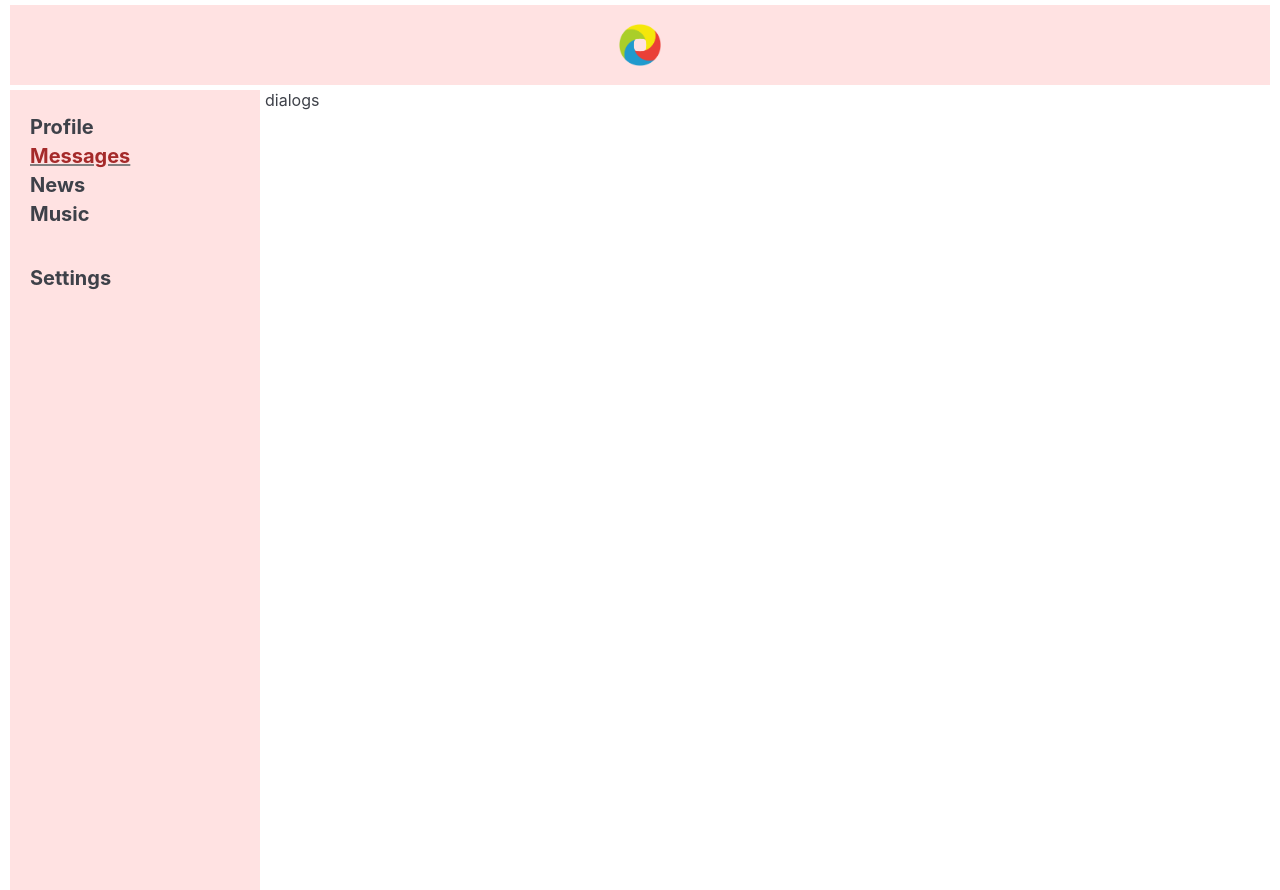
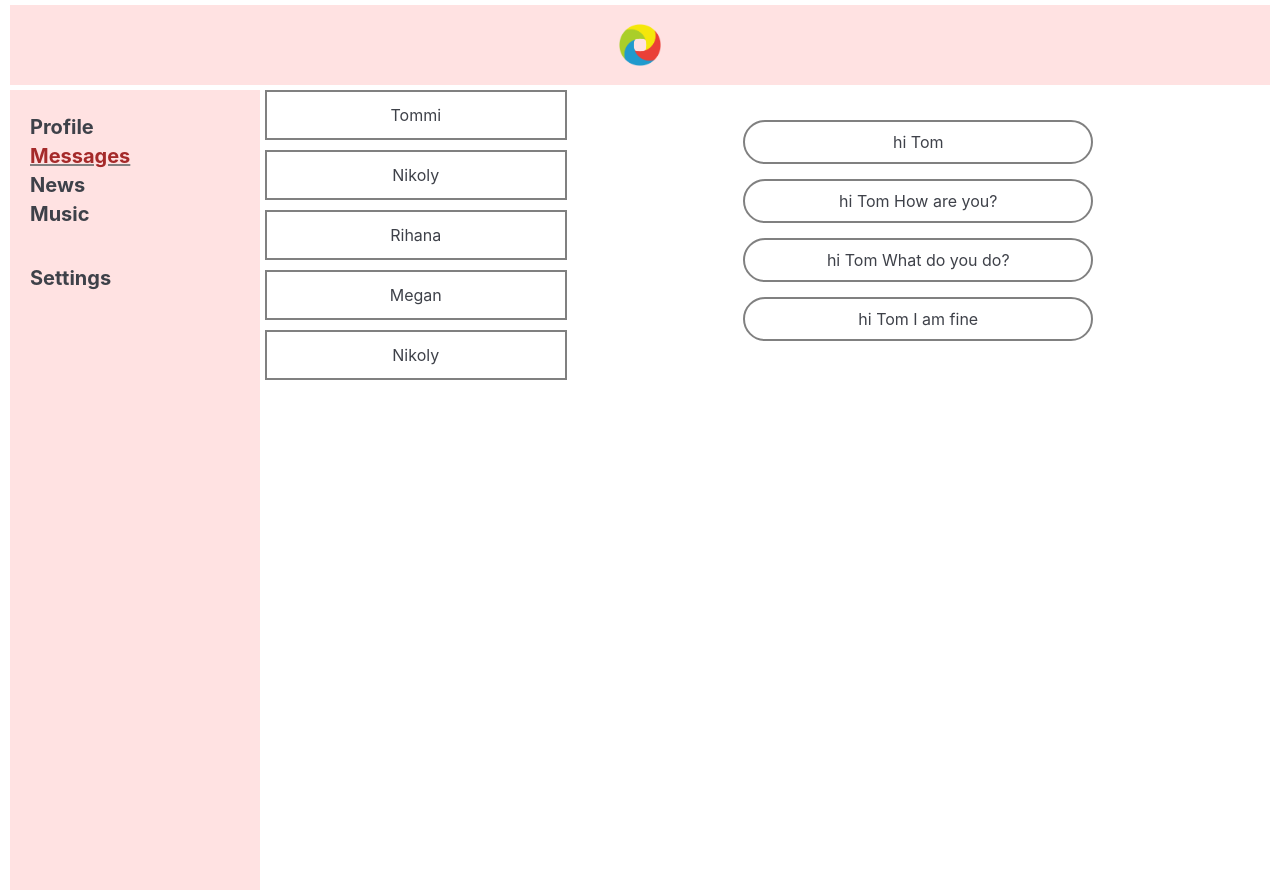
Before and after one commit to lelickau/react_s-one, a React (Create React App) app: page /pageDialogs in a window 1280 px wide. Built offline with nearby package versions, Linux system fonts and the light colour scheme.

Commit message:
15.03.21 v1.2

```diff
--- a/src/App.js
+++ b/src/App.js
@@ -11,18 +11,19 @@ import PageSettings from './components/pageSettings/pageSettings';
 
 
 
-const App = () => {
+const App = (props) => {
+	console.log(props);
 	return (
 		<BrowserRouter>
 		<div className="container">
 			<Header/>
 			<main className="main">
 				<NavBar/>
-				<Route path="/pageProfile" component={PageProfile}/>
-				<Route path="/pageDialogs" component={PageDialogs}/>
-				<Route path="/pageMusic" component={PageMusic}/>
-				<Route path="/pageNews" component={PageNews}/>
-				<Route path="/pageSettings" component={PageSettings}/>
+				<Route path="/pageProfile" render={ () => <PageProfile posts={props.propsPost.posts}/>}/>
+				<Route path="/pageDialogs" render={ () => <PageDialogs dialogs={props.propsPost.dialogs} messages={props.propsPost.messages}/>}/>
+				<Route path="/pageMusic" render={ () => <PageMusic/>}/>
+				<Route path="/pageNews" render={ () => <PageNews/>}/>
+				<Route path="/pageSettings" render={ () => <PageSettings/>}/>
 			</main>
 
 		</div>
--- /dev/null
+++ b/src/components/pageDialogs/dialogItem/dialogItem.jsx
@@ -0,0 +1,12 @@
+import React from 'react';
+import {NavLink} from 'react-router-dom';
+import style from './dialogItem.module.css';
+
+const DialogItem = (props) => {
+    let path = '/pageDialogs/' + props.id;
+    return (
+        <NavLink to={path} className={style.dialog__item}>{props.name}</NavLink>
+    )
+}
+
+export default DialogItem;
--- /dev/null
+++ b/src/components/pageDialogs/dialogItem/dialogItem.module.css
@@ -0,0 +1,9 @@
+.dialog__item {
+    width: 100%;
+    height: 50px;
+    display: flex;
+    justify-content: center;
+    align-items: center;
+    border: gray 2px solid;
+    margin-bottom: 10px;
+}
--- /dev/null
+++ b/src/components/pageDialogs/message/message.jsx
@@ -0,0 +1,11 @@
+import React from 'react';
+import style from './message.module.css';
+
+
+const Message = (props) => {
+    return (
+        <div className={style.message__item}>{props.text}</div>
+    )
+}
+
+export default Message;
--- /dev/null
+++ b/src/components/pageDialogs/message/message.module.css
@@ -0,0 +1,10 @@
+.message__item {
+    width: 350px;
+    display: flex;
+    align-items: center;
+    justify-content: center;
+    border: gray 2px solid;
+    border-radius: 50px;
+    padding: 10px;
+    margin-bottom: 15px;
+}
--- a/src/components/pageDialogs/pageDialogs.jsx
+++ b/src/components/pageDialogs/pageDialogs.jsx
@@ -1,10 +1,44 @@
 import React from 'react';
-import style from './dialogs.module.css';
+import style from './pageDialogs.module.css';
+import DialogItem from './dialogItem/dialogItem';
+import Message from './message/message';
 
-const PageDialogs = () => {
+const PageDialogs = (props) => {
+    console.log(props);
+    // let dialogs = [
+    //     {name:'Tommi' , id:1},
+    //     {name:'Nikoly' , id:2},
+    //     {name:'Rihana' , id:3},
+    //     {name:'Megan' , id:4},
+    //     {name:'Nikoly' , id:5},
+    // ];
+
+    let dialogsElement = props.dialogs
+        .map( d => <DialogItem name={d.name} id={d.id}/> );
+
+    // let messages = [
+    //     {message:'hi Tom' , id:1},
+    //     {message:'hi Tom How are you?' , id:2},
+    //     {message:'hi Tom What do you do?' , id:3},
+    //     {message:'hi Tom I am fine' , id:4},
+    // ];
+
+    let messagesElement = props.messages
+        .map( m => <Message text={m.message}/> );
+
     return (
-        <div>dialogs</div>
+        <div className={style.wrapper}>
+            <div className={style.dialogs__box}>
+                {dialogsElement}
+
+            </div>
+            <div className={style.messages__box}>
+                {messagesElement}
+
+            </div>
+        </div>
     )
 }
 
+
 export default PageDialogs;
--- /dev/null
+++ b/src/components/pageDialogs/pageDialogs.module.css
@@ -0,0 +1,21 @@
+.wrapper {
+    display: flex;
+    width: 100%;
+}
+.dialogs__box {
+    min-width: 30%;
+}
+
+.dialog__active {
+    background-color: rgb(221, 248, 247);
+    font-weight: 700;
+}
+
+.messages__box {
+    padding-top: 30px;
+    min-width: 70%;
+    display: flex;
+    flex-direction: column;
+    align-items: center;
+
+}
--- a/src/components/pageProfile/pageProfile.jsx
+++ b/src/components/pageProfile/pageProfile.jsx
@@ -4,14 +4,23 @@ import Profile from './profile/profile';
 import Posts from './posts/posts';
 import Post from './post/post';
 
-const PageProfile = () => {
+// let posts = [
+// 	{post:'Hello Tom' , id:1, likesCount: 25},
+// 	{post:'hi Tom How are you?' , id:2, likesCount: 120},
+// 	{post:'hi Tom What do you do?' , id:3, likesCount: 500},
+// 	{post:'hi Tom I am fine' , id:4, likesCount: 333},
+// ];
+
+const PageProfile = (props) => {
+	console.log(props);
+	let postsItoms = props.posts.map(p => <Post text={p.post} like={p.likesCount}/>);
+
     return (
         <div>
 			<Banner/>
 			<Profile/>
 			<Posts/>
-			<Post text="Hello Tom" like="15"/>
-			<Post text="How are you?" like="25"/>
+			{postsItoms}
 		</div>
     )
 }
--- a/src/index.js
+++ b/src/index.js
@@ -4,9 +4,31 @@ import './index.css';
 import App from './App';
 import reportWebVitals from './reportWebVitals';
 
+let posts = [
+	{post:'Hello Tom' , id:1, likesCount: 25},
+	{post:'hi Tom How are you?' , id:2, likesCount: 120},
+	{post:'hi Tom What do you do?' , id:3, likesCount: 500},
+	{post:'hi Tom I am fine' , id:4, likesCount: 333},
+];
+
+let dialogs = [
+  {name:'Tommi' , id:1},
+  {name:'Nikoly' , id:2},
+  {name:'Rihana' , id:3},
+  {name:'Megan' , id:4},
+  {name:'Nikoly' , id:5},
+];
+
+let messages = [
+  {message:'hi Tom' , id:1},
+  {message:'hi Tom How are you?' , id:2},
+  {message:'hi Tom What do you do?' , id:3},
+  {message:'hi Tom I am fine' , id:4},
+];
+
 ReactDOM.render(
   <React.StrictMode>
-    <App />
+    <App propsPost={{posts, dialogs, messages}}/>
   </React.StrictMode>,
   document.getElementById('root')
 );
```
Also changed, not shown: src/components/pageDialogs/dialogs.module.css (deleted).
